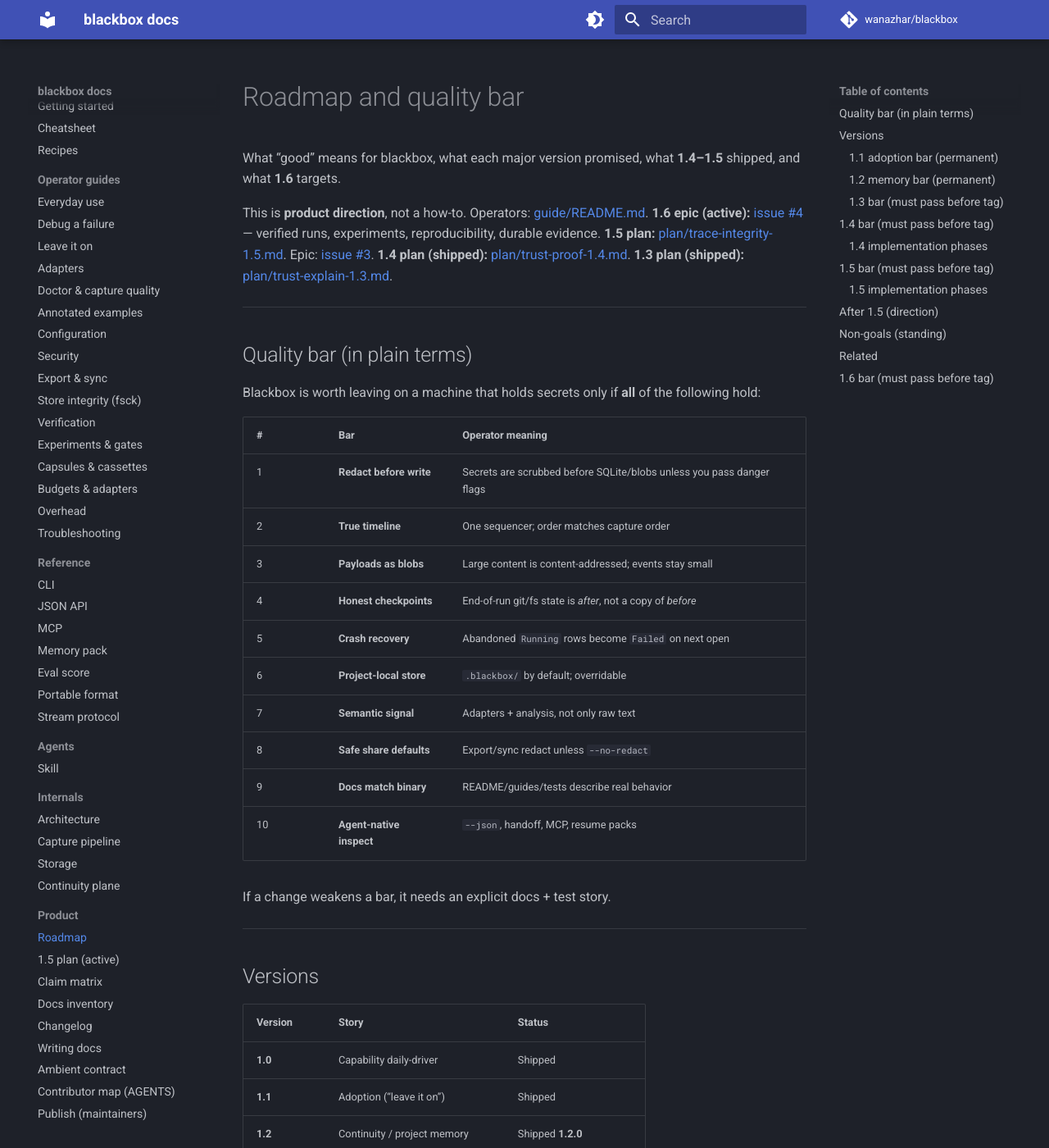
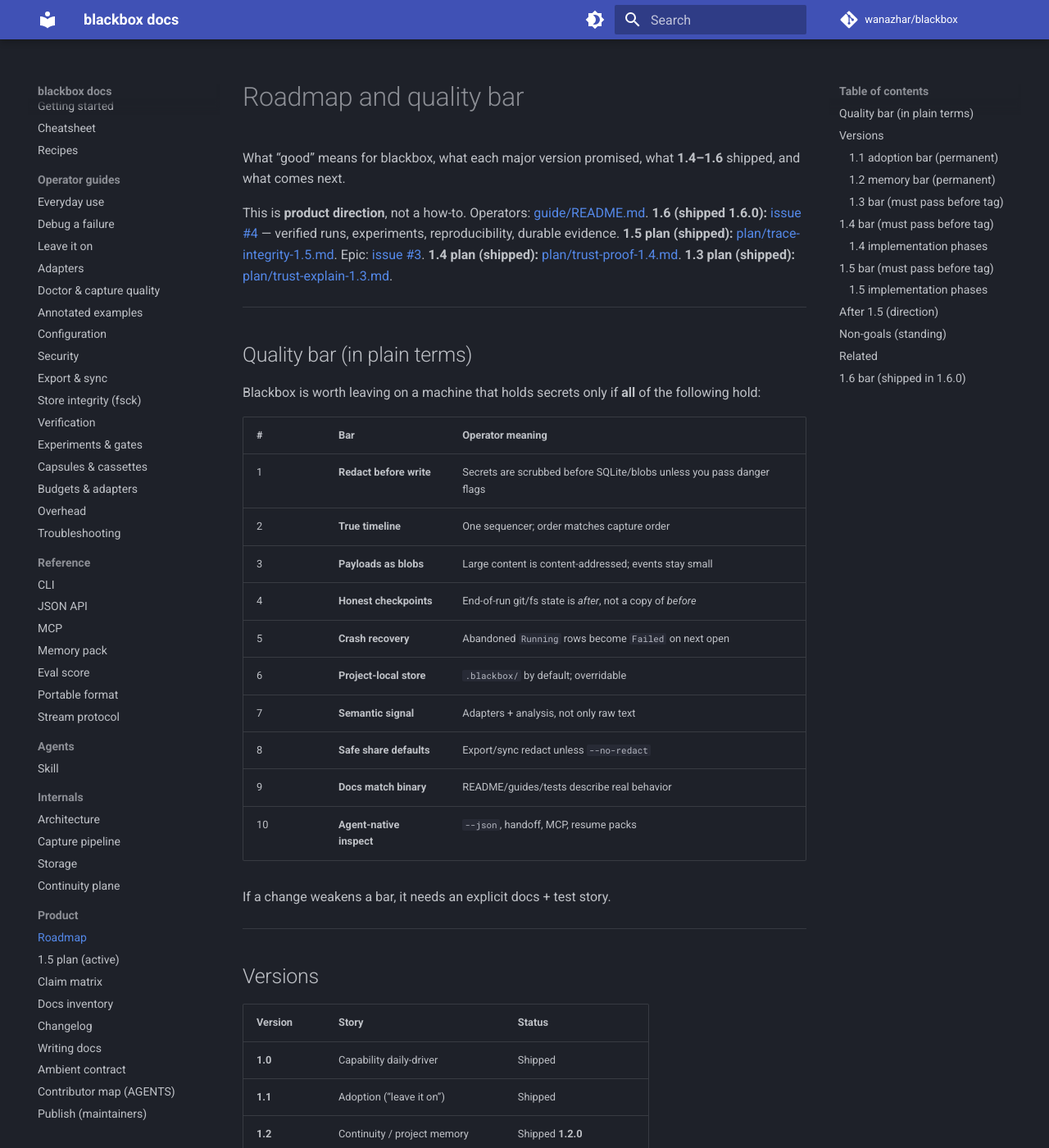
Before and after one commit to wanazhar/blackbox, an MkDocs documentation site: the page built from docs/ROADMAP.md, in a window 1280 px wide and 1400 px high. Shown: the whole window at 82% size. Built offline with MkDocs 1.6.1 and Material for MkDocs 9.7.7, drawn with Linux system fonts in a browser that asks for light colours; comment, search, counter and statistics services are not loaded; some of the changed text lies outside the part shown.

Commit message:
release: blackbox-recorder 1.6.0
Bump package version, document verified-runs & reproducibility release,
and mark the 1.6 epic bar as shipped.

```diff
--- a/Cargo.toml
+++ b/Cargo.toml
@@ -1,6 +1,6 @@
 [package]
 name = "blackbox-recorder"
-version = "1.5.0"
+version = "1.6.0"
 edition = "2021"
 description = "Local flight recorder and debugger for AI-agent runs: PTY capture, SQLite traces, redacted export"
 authors = ["Wan Azhar <17683456+wanazhar@users.noreply.github.com>"]
--- a/docs/ROADMAP.md
+++ b/docs/ROADMAP.md
@@ -1,10 +1,10 @@
 # Roadmap and quality bar
 
-What “good” means for blackbox, what each major version promised, what **1.4–1.5** shipped, and what **1.6** targets.
+What “good” means for blackbox, what each major version promised, what **1.4–1.6** shipped, and what comes next.
 
 This is **product direction**, not a how-to. Operators: [guide/README.md](guide/README.md).
-**1.6 epic (active):** [issue #4](https://github.com/wanazhar/blackbox/issues/4) — verified runs, experiments, reproducibility, durable evidence.
-**1.5 plan:** [plan/trace-integrity-1.5.md](plan/trace-integrity-1.5.md). Epic: [issue #3](https://github.com/wanazhar/blackbox/issues/3).
+**1.6 (shipped 1.6.0):** [issue #4](https://github.com/wanazhar/blackbox/issues/4) — verified runs, experiments, reproducibility, durable evidence.
+**1.5 plan (shipped):** [plan/trace-integrity-1.5.md](plan/trace-integrity-1.5.md). Epic: [issue #3](https://github.com/wanazhar/blackbox/issues/3).
 **1.4 plan (shipped):** [plan/trust-proof-1.4.md](plan/trust-proof-1.4.md).
 **1.3 plan (shipped):** [plan/trust-explain-1.3.md](plan/trust-explain-1.3.md).
 
@@ -40,8 +40,8 @@
 | **1.2** | Continuity / project memory | Shipped **1.2.0** |
 | **1.3** | Trust, explain, agent-native depth | Shipped **1.3.0** |
 | **1.4** | **Trust Proof (Unix 10/10)** | Shipped **1.4.0** |
-| **1.5** | **Trace integrity & scale** | Shipped core — [issue #3](https://github.com/wanazhar/blackbox/issues/3) |
-| **1.6** | **Verified runs & reproducibility** | In progress — [issue #4](https://github.com/wanazhar/blackbox/issues/4) |
+| **1.5** | **Trace integrity & scale** | Shipped **1.5.0** — [issue #3](https://github.com/wanazhar/blackbox/issues/3) |
+| **1.6** | **Verified runs & reproducibility** | Shipped **1.6.0** — [issue #4](https://github.com/wanazhar/blackbox/issues/4) |
 
 ### 1.1 adoption bar (permanent)
 
@@ -173,7 +173,7 @@
 
 ---
 
-## 1.6 bar (must pass before tag)
+## 1.6 bar (shipped in 1.6.0)
 
 Epic: [issue #4](https://github.com/wanazhar/blackbox/issues/4).
 
```
Also changed, not shown: AGENTS.md (+3 -1 lines), CHANGELOG.md (+56 -0 lines), 1 other file.
